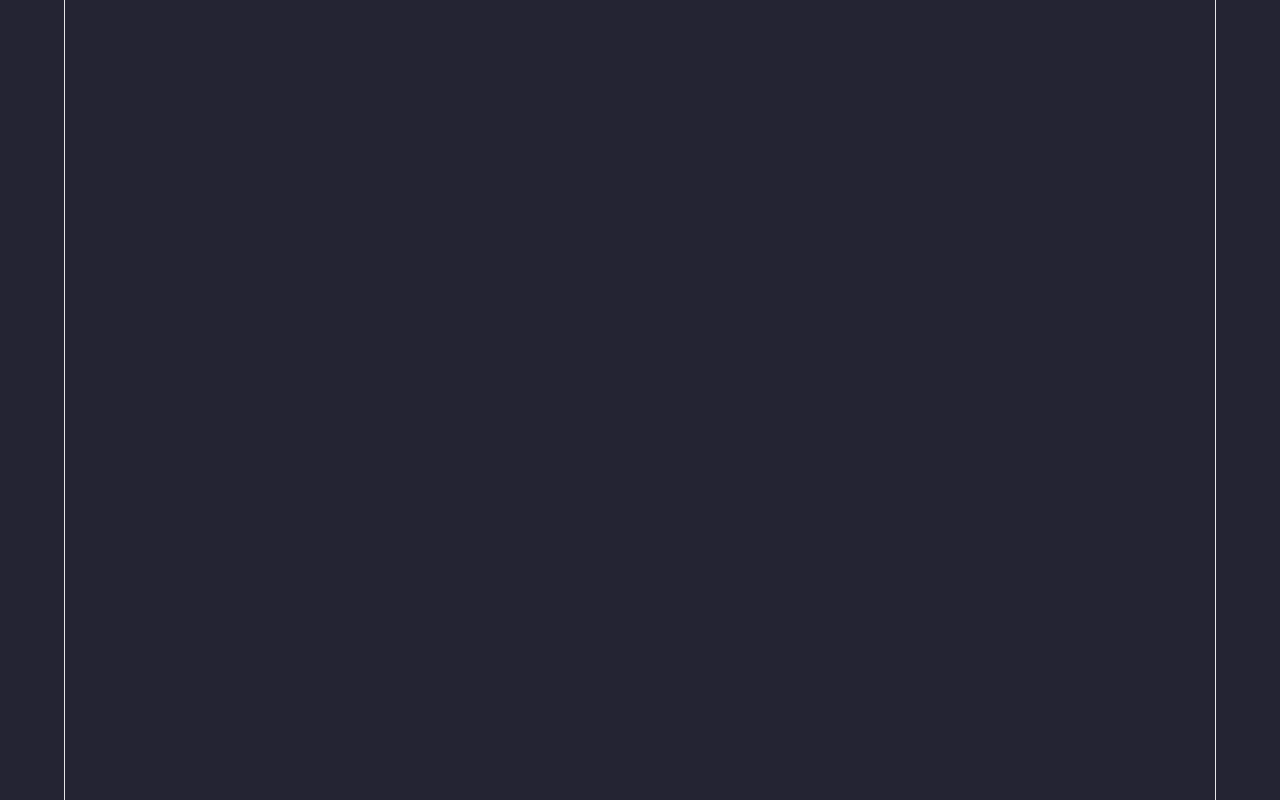
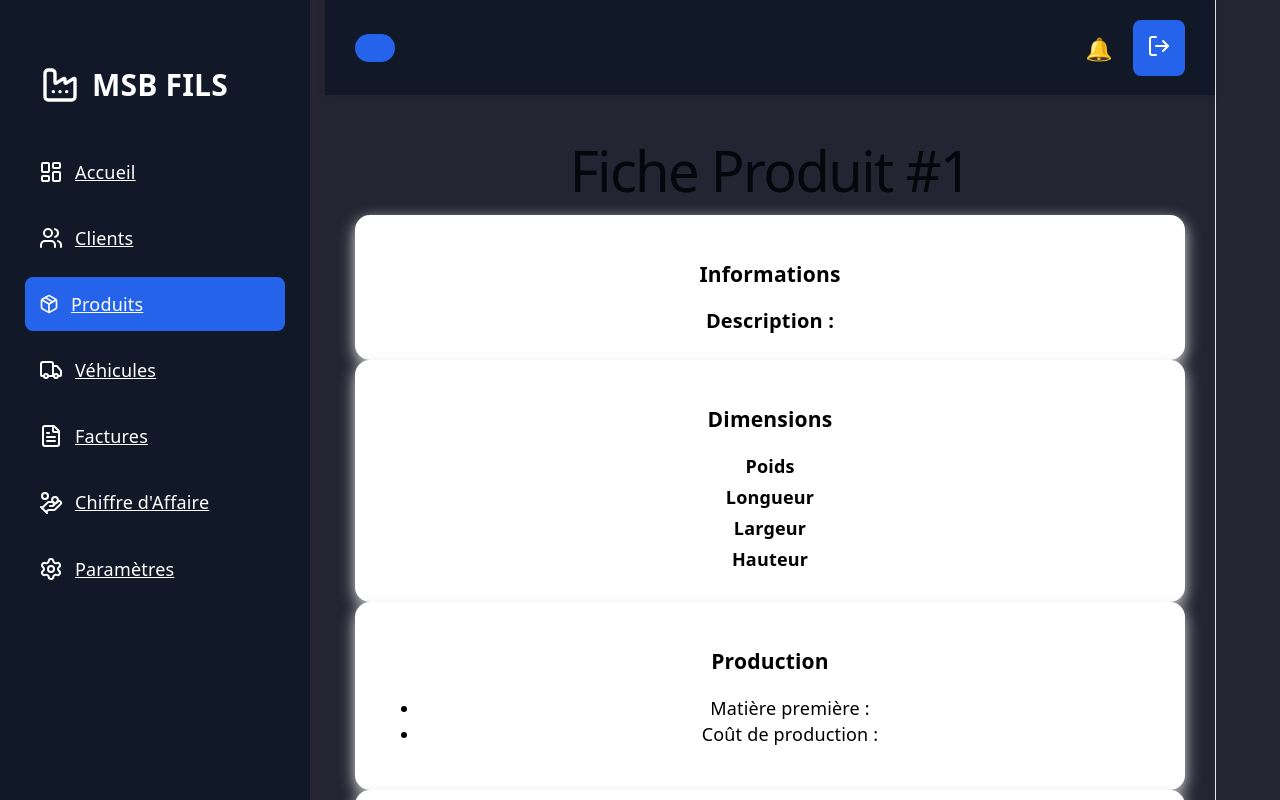
Before and after one commit to aobah2204/MSB-FILS, a React (Vite) app in the folder msb_fils/: page /produits/details/1 in a window 1280 px wide. Before the commit this address had no page. Shown: the top 800 px of the page. Built offline with nearby package versions, Linux system fonts and the light colour scheme; no server answers; the database is empty; sample sign-in values are in the browser's storage.

Commit message:
Produits dimensions et fiche visualisation

```diff
--- a/msb_fils/src/App.jsx
+++ b/msb_fils/src/App.jsx
@@ -20,6 +20,7 @@ import CA from "./pages/CA";
 import ProductCreate from "./pages/ProductCreate";
 import Products from "./pages/Products";
 import ProductEdit from './pages/ProductEdit';
+import ProductDetails from './pages/ProductDetails'
 import Login from "./pages/Login";
 import Register from "./pages/Register";
 import Vehicles from "./pages/Vehicles";
@@ -118,6 +119,13 @@ function App() {
             }
         />
 
+        <Route
+          path="produits/details/:id"
+          element={
+                <ProductDetails />
+            }
+        />
+
         <Route path="vehicules">
           <Route
           index
--- /dev/null
+++ b/msb_fils/src/pages/ProductDetails.jsx
@@ -0,0 +1,196 @@
+import {
+useParams
+} from "react-router-dom";
+
+import { supabase } from "../supabase";
+import { useState, useEffect } from "react";
+
+function ProductDetails(){
+
+
+    const {id} = useParams();
+
+    const [product, setProduct] = useState({
+
+        reference:"",
+        nom:"",
+        categorie:"",
+        description:"",
+        marque:"",
+        unite:"",
+
+        prixAchat:"",
+        prixVente:"",
+        tva:"20",
+
+        stock:"",
+        stockMin:"",
+
+        poids:"",
+        unite_poids: "",
+        longueur:"",
+        unite_longueur: "",
+        largeur:"",
+        unite_largeur: "",
+        hauteur:"",
+        unite_hauteur: "",
+
+        codeBarre:"",
+        actif:true
+
+    });
+
+
+    async function getProduct(){
+
+        const { data } = await supabase
+            .from("products")
+            .select("*")
+            .eq("id",id)
+            .maybeSingle();
+
+        if (!data) return alert("Aucun Produit");
+
+        setProduct(data);
+        console.log(data);
+
+    }
+
+
+    // s'exécute une seule fois au chargement
+    useEffect(() => {
+
+        getProduct();
+
+    }, []);
+
+    return (
+
+        <div>
+
+            <h1>
+                Fiche Produit #{id}
+            </h1>
+
+            <div className="card">
+
+            <h3>
+                Informations
+            </h3>
+
+            <p>
+                {product?.nom}
+            </p>
+
+
+            <p>
+                {product?.reference}
+            </p>
+
+
+            <p>
+                Description : {product.description}
+            </p>
+
+
+        </div>
+
+
+
+        <div className="card">
+
+
+            <h3>
+                Dimensions
+            </h3>
+
+
+            <div>
+                <label>Poids</label>
+                <p>
+                    {product?.poids} {product?.unite_poids}
+                </p>
+            </div>
+
+            <div>
+                <label>Longueur</label>
+                <p>
+                    {product?.longueur} {product?.unite_longueur}
+                </p>
+            </div>
+
+            <div>
+                <label>Largeur</label>
+                <p>
+                    {product?.largeur} {product?.unite_largeur}
+                </p>
+            </div>
+
+            <div>
+                <label>Hauteur</label>
+                <p>
+                    {product?.hauteur} {product?.unite_hauteur}
+                </p>
+            </div>
+
+
+        </div>
+
+
+
+
+        <div className="card">
+
+
+            <h3>
+                Production
+            </h3>
+
+
+            <ul>
+
+                <li>
+                    Matière première :
+                </li>
+
+                <li>
+                    Coût de production :
+                </li>
+
+            </ul>
+
+
+        </div>
+
+
+
+
+        <div className="card">
+
+
+            <h3>
+                Vente
+            </h3>
+
+
+            <p>
+                Total :
+            </p>
+
+
+            <p>
+                Coût de vente:
+            </p>
+
+
+            </div>
+
+
+        </div>
+
+    )
+
+}
+
+
+export default ProductDetails;
--- a/msb_fils/src/pages/Products.jsx
+++ b/msb_fils/src/pages/Products.jsx
@@ -8,7 +8,8 @@ import {
  UserRoundX,
  Pencil,
  Trash2,
- Package
+ Package,
+ Eye
 } from "lucide-react";
 
 import { NavLink } from "react-router-dom";
@@ -152,6 +153,9 @@ function Products() {
                         .includes(user?.role)
                         &&
                         <td>
+                            <NavLink to={`/produits/details/${produit.id}`}>
+                                <button className="profile"><Eye size={20} /></button>
+                            </NavLink>
                             <NavLink to={`/produits/modifier/${produit.id}`}>
                                 <button className="profile"><Pencil size={20} /></button>
                             </NavLink>
```
